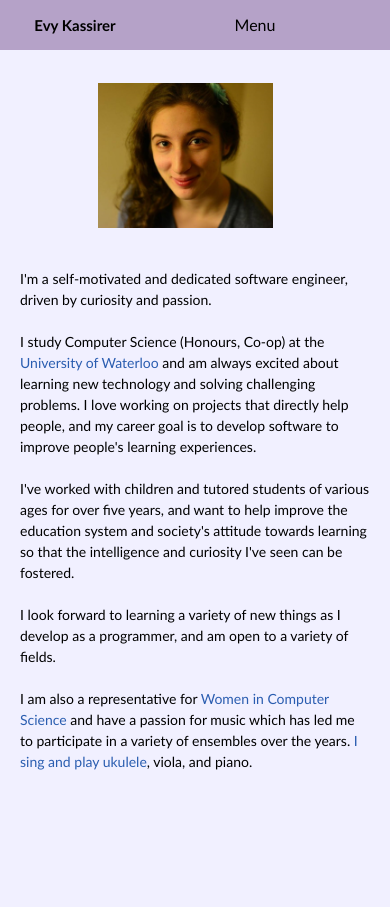
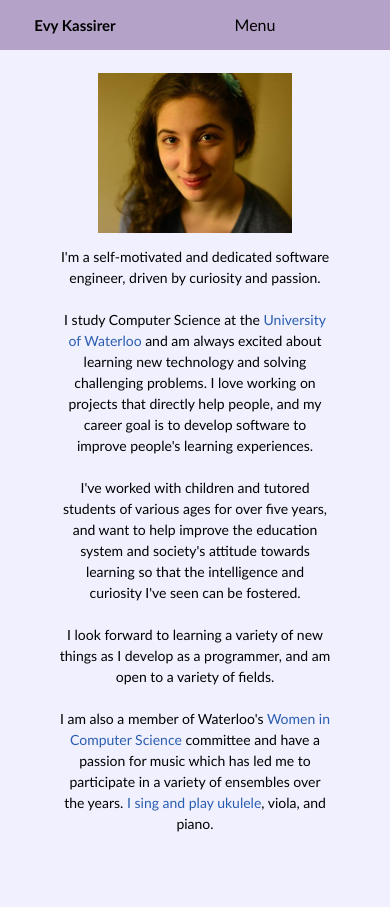
Before and after one commit to evykassirer/personal_website, a Python web app: template templates/frontpage.html in a window 390 px wide. Run offline with Jinja, Linux system fonts and the light colour scheme; the template is opened without the code that fills it, so the values that code supplies are empty.

Commit message:
front page changes

```diff
--- a/js/main.js
+++ b/js/main.js
@@ -1,12 +1,17 @@
 var dropdown = document.getElementsByClassName('clickopen');
 var list = document.getElementsByClassName('clicklist');
-if (list)
-	var parent = list[0]
+var dropdown_button = document.getElementsByClassName('dropdown_button')[0];
+if (list) {
+	var parent = list[0];
 	var links = parent.children;
+}
 if (dropdown && list && links) {
 	dropdown[0].onclick = function() {
 		var open = parent.className.indexOf("open");
+		console.log(dropdown_button);
 		if (open == -1) {
+			dropdown_button.style.backgroundColor = "#421C52";
+			dropdown_button.style.color = "#FFFFFF";
 			for(var i = 0; i < links.length; i++) {
 				if ((window.innerHeight < 400 && links[i].className == "removefirst")){
 					links[i].style.display = "none";
@@ -20,6 +25,8 @@ if (dropdown && list && links) {
 			parent.className = parent.className + " open";
 		}
 		else {
+			dropdown_button.style.backgroundColor = "#B5A2C8";
+			dropdown_button.style.color = "#000000";
 			for(var i = 0; i < links.length; i++) {
 				links[i].style.display = "none";
 			}
--- a/stylesheets/frontpagestyle.css
+++ b/stylesheets/frontpagestyle.css
@@ -14,25 +14,22 @@
 }
 
 .mepic{
-    float: left;
-    position: relative;
-    width: 20%;
     padding: 10px;
+    padding-left: 20%;
 }
 
 .mepic img {
-    width: 100%;
+    height: 20em;
 }
 
 .intro{
-    float: left;
+    float: center;
     font-size: 14px;
     position: relative;
-    display: inline-block;
     text-align: left;
 	line-height:150%;
-    width: 50%;
-    padding: 20px;
+    padding-left: 20%;
+    padding-right: 20%;
 }
 
 .intro a {
@@ -44,8 +41,27 @@
     text-decoration: underline;
 }
 
-@media all and (max-width:500px) {
-   .pagebody{
+@media all and (max-width:850px) {
+    .intro{
+        float: center;
+        font-size: 14px;
+        position: relative;
+        text-align: center;
+        line-height:150%;
+        padding-left: 15%;
+        padding-right: 15%;
+    }
+
+
+    .mepic{
+        padding: 10px;
+        text-align:center;
+    }
+    .mepic img {
+        height: 10em;
+    }
+}
+/*   .pagebody{
         width:90%;
     }
     .mepic{
@@ -63,4 +79,4 @@
         float: none;
         width:100%;
    }
-}
+}*/
--- a/templates/frontpage.html
+++ b/templates/frontpage.html
@@ -9,15 +9,14 @@
 			<p>
 				I'm a self-motivated and dedicated software engineer, driven by curiosity and passion.
 				<br><br>
-				I study Computer Science (Honours, Co-op) at the <a href="https://cs.uwaterloo.ca/" target="_blank">University of Waterloo</a> and am always excited about
-				learning new technology and solving challenging problems.
+				I study Computer Science at the <a href="https://cs.uwaterloo.ca/" target="_blank">University of Waterloo</a> and am always excited about learning new technology and solving challenging problems.
 				I love working on projects that directly help people, and my career goal is to develop software to improve people's learning experiences.
 				<br><br>
 				I've worked with children and tutored students of various ages for over five years, and want to help improve the education system and society's attitude towards learning so that the intelligence and curiosity I've seen can be fostered.
 				<br><br>
 				I look forward to learning a variety of new things as I develop as a programmer, and am open to a variety of fields.
 				<br><br>
-				I am also a representative for <a href="https://cs.uwaterloo.ca/wics" tartet="_blank">Women in Computer Science</a> and have a passion for music which has led me to participate in a variety of ensembles over the years. <a href="https://www.youtube.com/user/newsong226/videos"  target="_blank">I sing and play ukulele</a>, viola, and piano.
+				I am also a member of Waterloo's <a href="https://wics.uwaterloo.ca" tartet="_blank">Women in Computer Science</a> committee and have a passion for music which has led me to participate in a variety of ensembles over the years. <a href="https://www.youtube.com/user/newsong226/videos"  target="_blank">I sing and play ukulele</a>, viola, and piano.
 			</p>
 			</div>
 {% endblock %}
--- a/templates/template.html
+++ b/templates/template.html
@@ -19,36 +19,36 @@
     <body>
     	<div class="toptoolbar">
 			<a class = "my_name" href='/'>Evy Kassirer</a>
-	  		<a class = "section_name" href='/'>About</a>
 	  		<a class = "section_name" href='https://medium.com/@evyk'>Blog</a>
 	  		<a class = "section_name" href='/resume' target='_blank'>Resume</a>
+	 		<a class = "section_name" href='https://github.com/evykassirer/' target='_blank'>GitHub</a>
+	 		<a class = "section_name" href='/projects' target='_blank'>Projects</a>
+	 		<!--
 	  		<div class = "dropdown hoveropen">
 	  			<a class = "section_name" href='/projects'>Projects</a>
 	  			<div class = "dropdownlist">
                     <a href='http://whatprivilege.me' target='_blank'>What Privilege?</a>
                     <a href='http://davepagurek.com/yc/' target='_blank'>Code Next</a>
                     <a href='https://github.com/evykassirer/TextFormat' target='_blank'>Text Format</a>
-                    <!-- <a href='/tictactoe'>Tic Tac Toe</a>
+                    <a href='/tictactoe'>Tic Tac Toe</a>
                     <a href='/udacity'>Web Dev Course</a>
                     <a href='https://github.com/evykassirer/RSA' target='_blank'>RSA</a>
-                    <a href='https://github.com/evykassirer/FlowersofHanoi' target='_blank'>Hanoi</a> -->
-                    <a href='/todo'>My To Do List</a>
+                    <a href='https://github.com/evykassirer/FlowersofHanoi' target='_blank'>Hanoi</a>
                 </div>
-	  		</div>
-	 		<a class = "section_name" href='https://github.com/evykassirer/' target='_blank'>GitHub</a>
-	 		<a class = "section_name" href='/contact' target='_blank'>Contact</a>
+	  		</div>-->
+	 		<a class = "section_name" href='/todo'>Resources</a>
+	 		<a class = "section_name" href='/contact'>Contact</a>
 		</div>
 		<div class="toptoolbarsmall">
 			<a class = "my_name" href='/'>Evy Kassirer</a>
 			<div class = "dropdown clickopen">
-				<div class = "section_name">Menu</div>
+				<div class = "section_name dropdown_button">Menu</div>
 				<div class = "dropdownlist clicklist">
-			  		<a class="removesecond" href='/'>About</a>
 			  		<a href='https://medium.com/@evyk'>Blog</a>
 			  		<a href='/resume' target='_blank'>Resume</a>
 			  		<a href='/projects'>Projects</a>
 	  		 		<a href='https://github.com/evykassirer/', '_blank'>GitHub</a>
-	 				<a href='/contact' target='_blank'>Contact</a>
+	 				<a href='/contact'>Contact</a>
 	 			</div>
 	 		</div>
 		</div>
```
